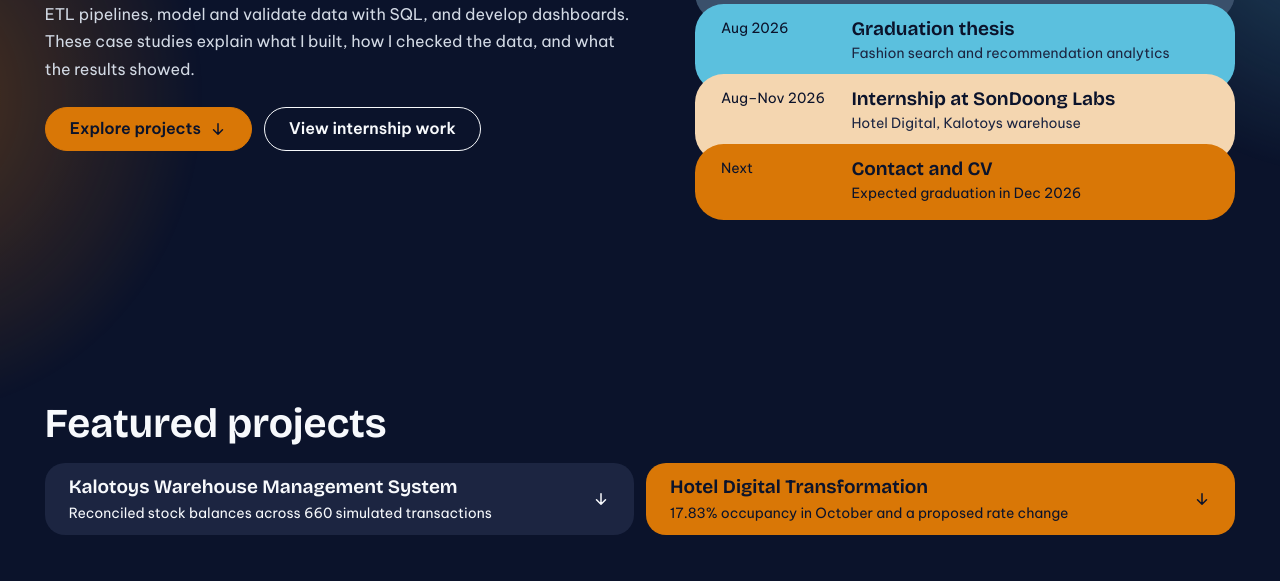
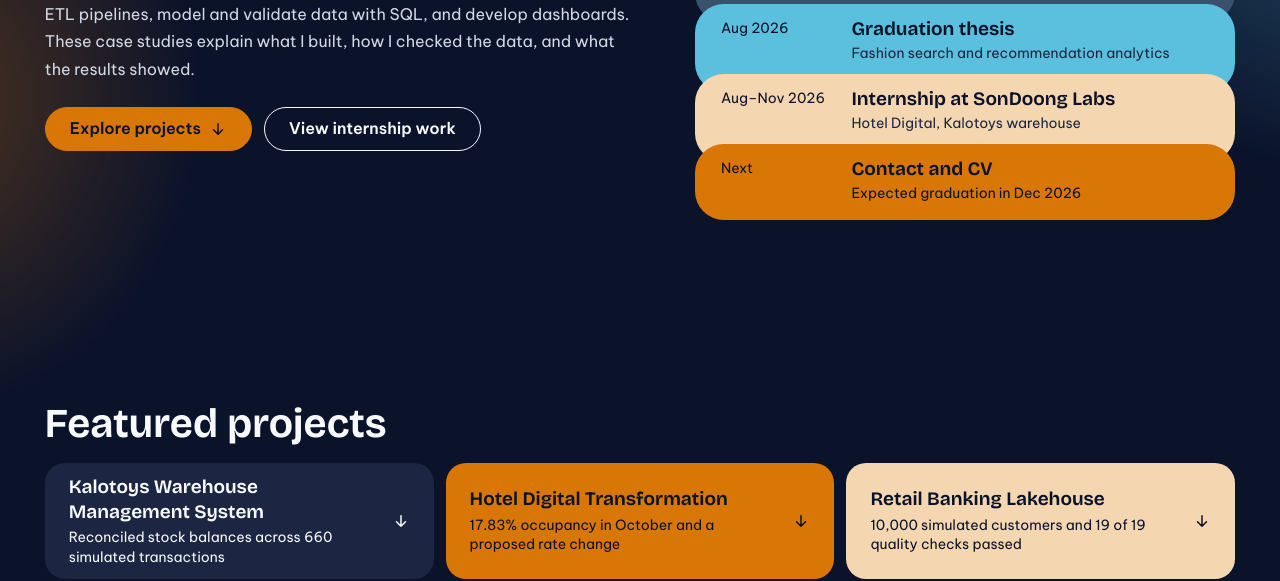
Before and after one commit to MPGranji/MPGranji.github.io, a plain HTML site: page portfolio/index.html in a window 1280 px wide. Shown: the part 399-980 px from the top of the page. Drawn offline with nearby package versions, Linux system fonts and the light colour scheme.

Commit message:
Add Retail Banking Lakehouse to featured projects

```diff
--- a/portfolio/index.html
+++ b/portfolio/index.html
@@ -101,6 +101,7 @@
       <div class="case-index featured-index">
         <a class="p-navy" href="#kalotoys"><span><strong>Kalotoys Warehouse Management System</strong><small>Reconciled stock balances across 660 simulated transactions</small></span><svg class="icon" aria-hidden="true"><use href="#i-down"/></svg></a>
         <a class="p-amber" href="#hotel"><span><strong>Hotel Digital Transformation</strong><small>17.83% occupancy in October and a proposed rate change</small></span><svg class="icon" aria-hidden="true"><use href="#i-down"/></svg></a>
+        <a class="p-sand" href="#banking"><span><strong>Retail Banking Lakehouse</strong><small>10,000 simulated customers and 19 of 19 quality checks passed</small></span><svg class="icon" aria-hidden="true"><use href="#i-down"/></svg></a>
       </div>
     </div>
   </nav>
```
